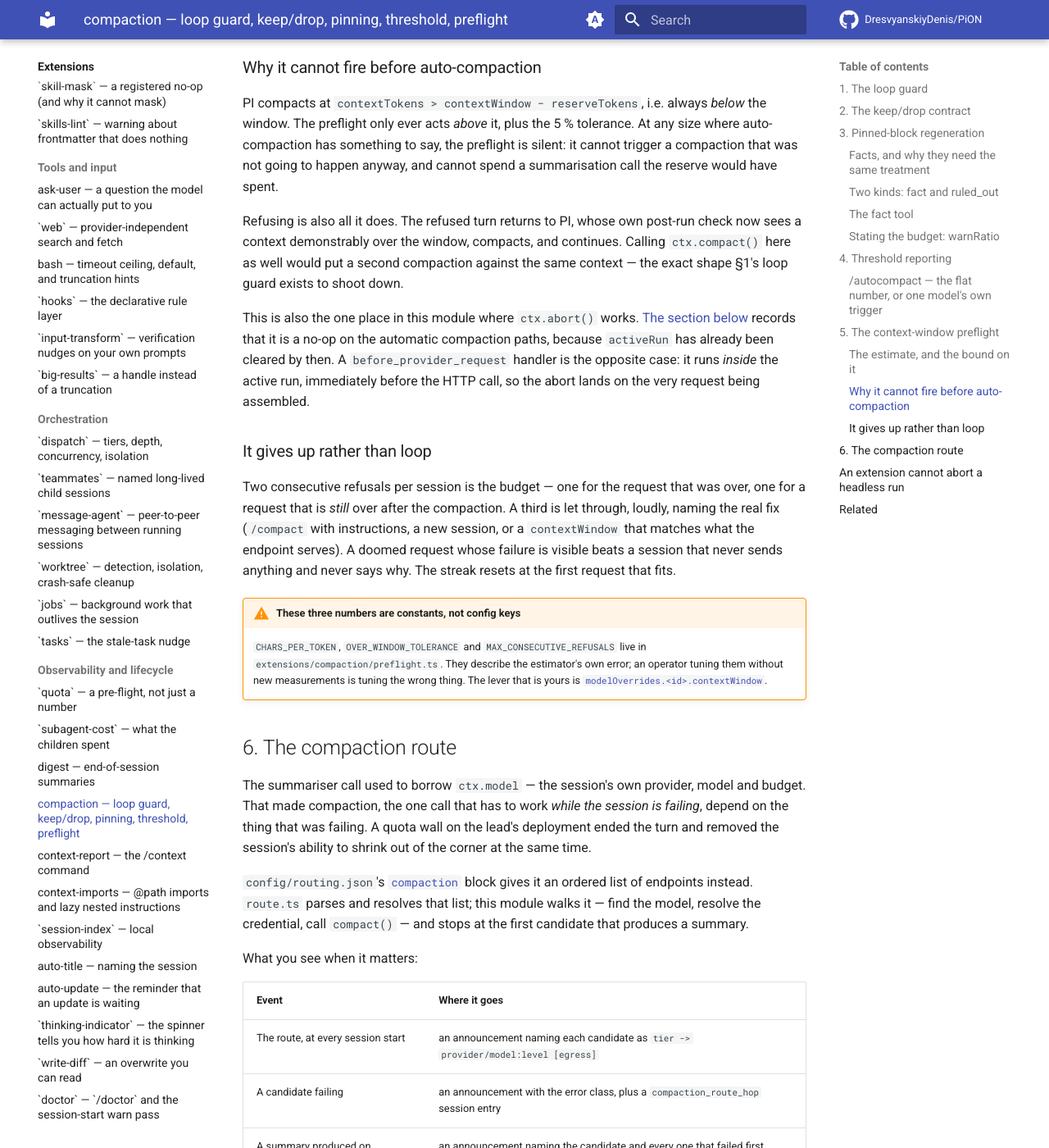
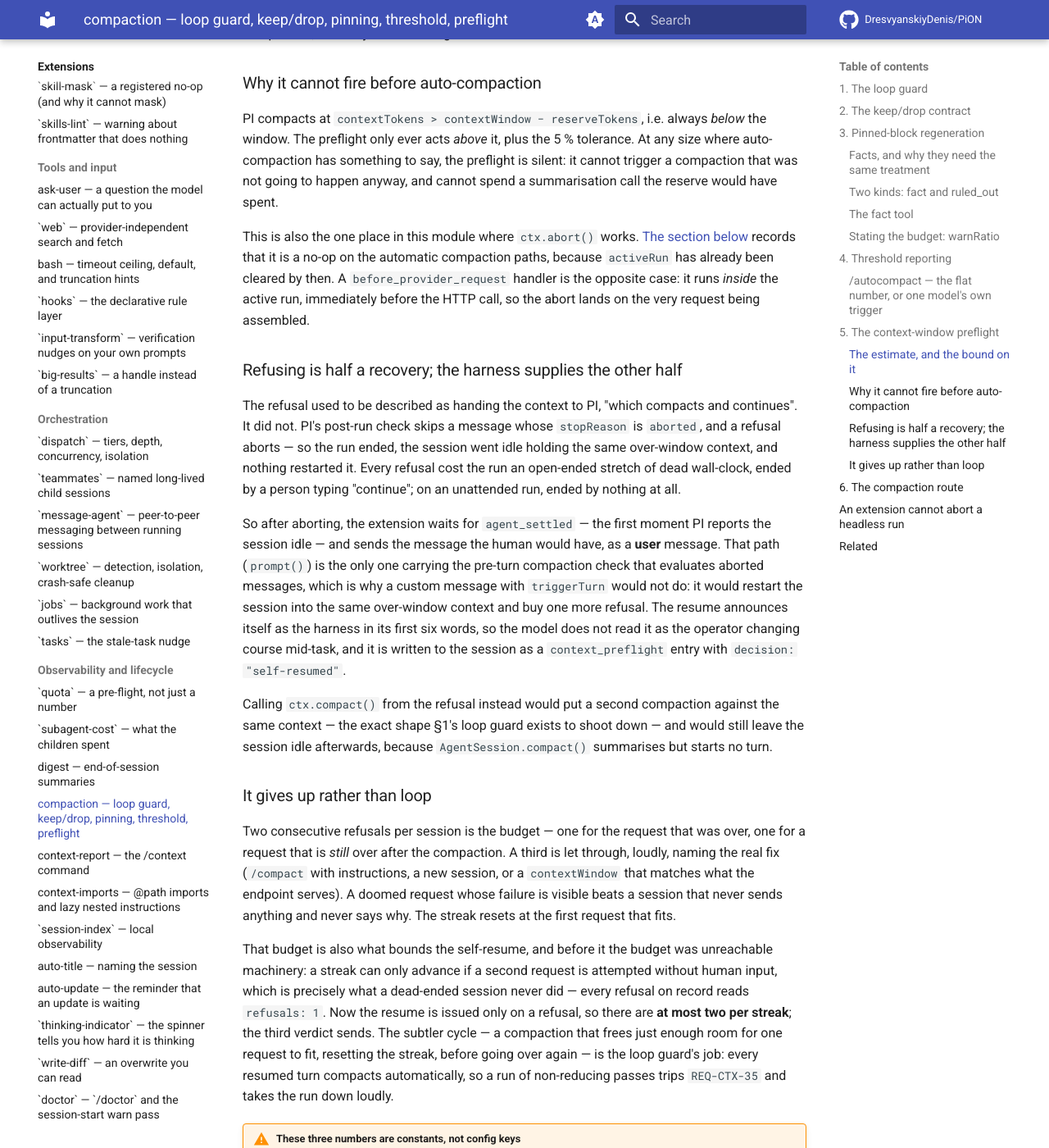
Before and after one commit to DresvyanskiyDenis/PiON, an MkDocs documentation site: the page built from docs/extensions/compaction.md, in a window 1280 px wide and 1400 px high, scrolled down 6045 px. Shown: the whole window at 82% size. Built offline with MkDocs 1.6.1 and Material for MkDocs 9.7.7, drawn with Linux system fonts in a browser that asks for light colours; comment, search, counter and statistics services are not loaded; some of the changed text lies outside the part shown.

Commit message:
docs(compaction): describe the recovery the preflight actually performs
The preflight section promised "the refused turn returns to PI, whose own
post-run check ... compacts, and continues". PI's post-run check skips messages
whose stopReason is `aborted`, and a refusal aborts, so that sentence described
nothing. Replaced with what the extension now does — the self-resume on
`agent_settled` — and why it is a user message rather than `ctx.compact()` or a
`triggerTurn` custom message.

Also records that the two-refusal budget doubles as the bound on the
self-resume, and that it was unreachable machinery until now, which is why
every refusal on record reads `refusals: 1`. The `ctx.abort()` note moves up
beside the ordering argument it belongs to.

````diff
--- a/docs/extensions/compaction.md
+++ b/docs/extensions/compaction.md
@@ -226,7 +226,8 @@ So a `before_provider_request` handler estimates the outgoing prompt and compare
 [pi-config] compaction: refused a request this harness estimates at ~273110 tokens against
 <provider>/<model>'s declared 200000-token window (~37% over, estimate is chars/3.5 on the
 assembled body). Nothing was sent: an over-window request to this fleet comes back as a 200 with
-an empty body, not as an error. Compaction runs next and the turn continues.
+an empty body, not as an error. This harness resumes the session itself once the run settles;
+compaction runs on that turn's entry. No keystroke needed.
 ```
 
 !!! note "A harness decision, filed as one"
@@ -256,16 +257,31 @@ preflight only ever acts *above* it, plus the 5 % tolerance. At any size where a
 something to say, the preflight is silent: it cannot trigger a compaction that was not going to
 happen anyway, and cannot spend a summarisation call the reserve would have spent.
 
-Refusing is also all it does. The refused turn returns to PI, whose own post-run check now sees a
-context demonstrably over the window, compacts, and continues. Calling `ctx.compact()` here as well
-would put a second compaction against the same context — the exact shape §1's loop guard exists to
-shoot down.
-
 This is also the one place in this module where `ctx.abort()` works. [The section
 below](#an-extension-cannot-abort-a-headless-run) records that it is a no-op on the automatic
 compaction paths, because `activeRun` has already been cleared by then. A `before_provider_request`
 handler is the opposite case: it runs *inside* the active run, immediately before the HTTP call, so
 the abort lands on the very request being assembled.
+
+### Refusing is half a recovery; the harness supplies the other half
+
+The refusal used to be described as handing the context to PI, "which compacts and continues". It
+did not. PI's post-run check skips a message whose `stopReason` is `aborted`, and a refusal aborts —
+so the run ended, the session went idle holding the same over-window context, and nothing restarted
+it. Every refusal cost the run an open-ended stretch of dead wall-clock, ended by a person typing
+"continue"; on an unattended run, ended by nothing at all.
+
+So after aborting, the extension waits for `agent_settled` — the first moment PI reports the session
+idle — and sends the message the human would have, as a **user** message. That path (`prompt()`) is
+the only one carrying the pre-turn compaction check that evaluates aborted messages, which is why a
+custom message with `triggerTurn` would not do: it would restart the session into the same
+over-window context and buy one more refusal. The resume announces itself as the harness in its
+first six words, so the model does not read it as the operator changing course mid-task, and it is
+written to the session as a `context_preflight` entry with `decision: "self-resumed"`.
+
+Calling `ctx.compact()` from the refusal instead would put a second compaction against the same
+context — the exact shape §1's loop guard exists to shoot down — and would still leave the session
+idle afterwards, because `AgentSession.compact()` summarises but starts no turn.
 
 ### It gives up rather than loop
 
@@ -274,6 +290,14 @@ request that is *still* over after the compaction. A third is let through, loudl
 fix (`/compact` with instructions, a new session, or a `contextWindow` that matches what the
 endpoint serves). A doomed request whose failure is visible beats a session that never sends
 anything and never says why. The streak resets at the first request that fits.
+
+That budget is also what bounds the self-resume, and before it the budget was unreachable
+machinery: a streak can only advance if a second request is attempted without human input, which is
+precisely what a dead-ended session never did — every refusal on record reads `refusals: 1`. Now the
+resume is issued only on a refusal, so there are **at most two per streak**; the third verdict
+sends. The subtler cycle — a compaction that frees just enough room for one request to fit,
+resetting the streak, before going over again — is the loop guard's job: every resumed turn compacts
+automatically, so a run of non-reducing passes trips `REQ-CTX-35` and takes the run down loudly.
 
 !!! warning "These three numbers are constants, not config keys"
     `CHARS_PER_TOKEN`, `OVER_WINDOW_TOLERANCE` and `MAX_CONSECUTIVE_REFUSALS` live in
````
